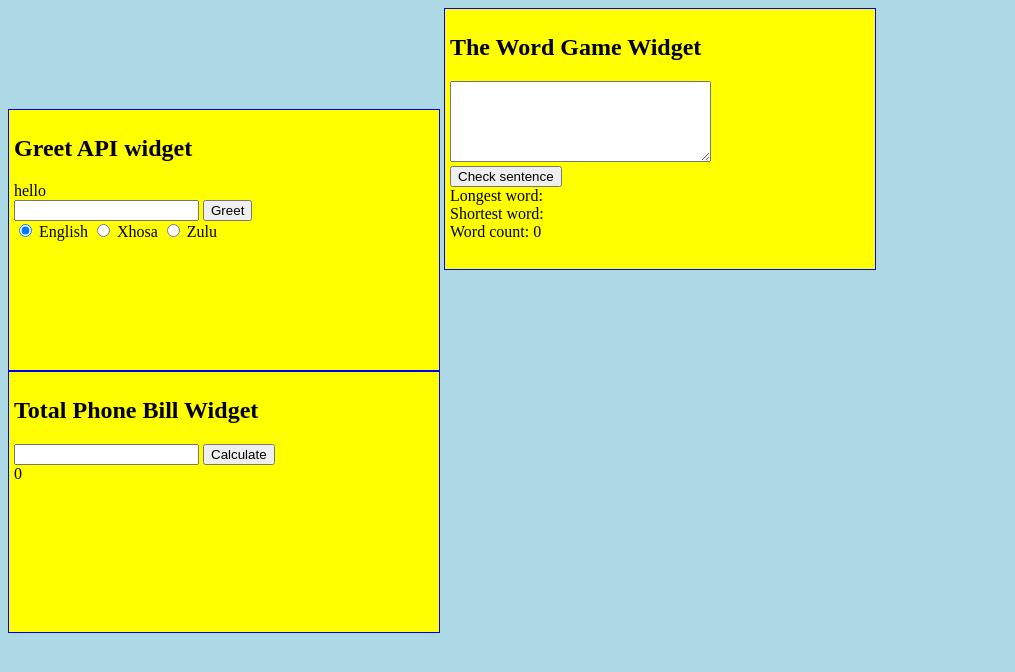
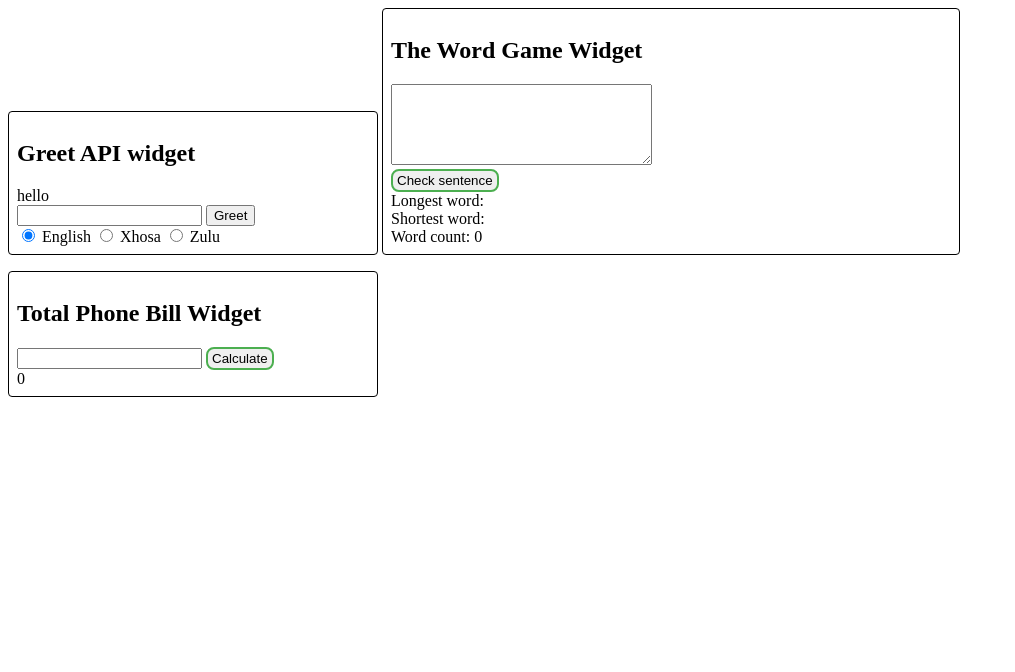
Before and after one commit to Neva2023/creating-api, a website: page public/index.html in a window 1280 px wide. Shown: the whole page, without its empty margins (0-1015 px from the left). Drawn offline with nearby package versions, Linux system fonts and the light colour scheme.

Commit message:
first commit

```diff
--- a/public/index.html
+++ b/public/index.html
@@ -74,7 +74,7 @@
 
         </div>
         <input type="text" x-model="username">
-        <input type="button" value="Greet" x-on:click="greet()">
+        <input class="button" type="button" value="Greet" x-on:click="greet()">
         <div>
             <input type="radio" x-model="language" value="english" id="English">
             <label for="english">English</label>
--- a/public/style.css
+++ b/public/style.css
@@ -1,30 +1,50 @@
 body {
-    background-color: lightblue;
+    background-color: C7CCDB;
   }
 
   .greet {
+    background-color: F7C59F;
+    border: 1px solid;
+    margin-bottom: 1em;
+    padding: 1em;
+    width: 22em;
+    border-radius: 0.25em;
     display: inline-block;
-    width: 420px;
-    height: 250px;
-    padding: 5px;
-    border: 1px solid blue;
-    background-color: yellow;
+    padding: 0.5em
+
   }
 
   .wordgame {
+    background-color:F7C59F;
+    border: 1px solid;
+    margin-bottom: 1em;
+    padding: 1em;
+    width: 35em;
+    border-radius: 0.25em;
     display: inline-block;
-    width: 420px;
-    height: 250px;
-    padding: 5px;
-    border: 1px solid blue;
-    background-color: yellow;
+    padding: 0.5em
+
   }
 
+
+
+
   .phonebill {
+
+    border: 1px solid;
+    margin-bottom: 1em;
+    padding: 1em;
+    width: 22em;
+    border-radius: 0.25em;
     display: inline-block;
-    width: 420px;
-    height: 250px;
-    padding: 5px;
-    border: 1px solid blue;
-    background-color: yellow;
-  }
+    padding: 0.5em;
+    background-color: F7C59F;
+}
+
+button {
+  background-color: 2A324B;
+  padding: 2px 4px;
+  text-align: center;
+  border: 2px solid #4CAF50; /* Green */
+  border-radius: 8px;
+}
```
